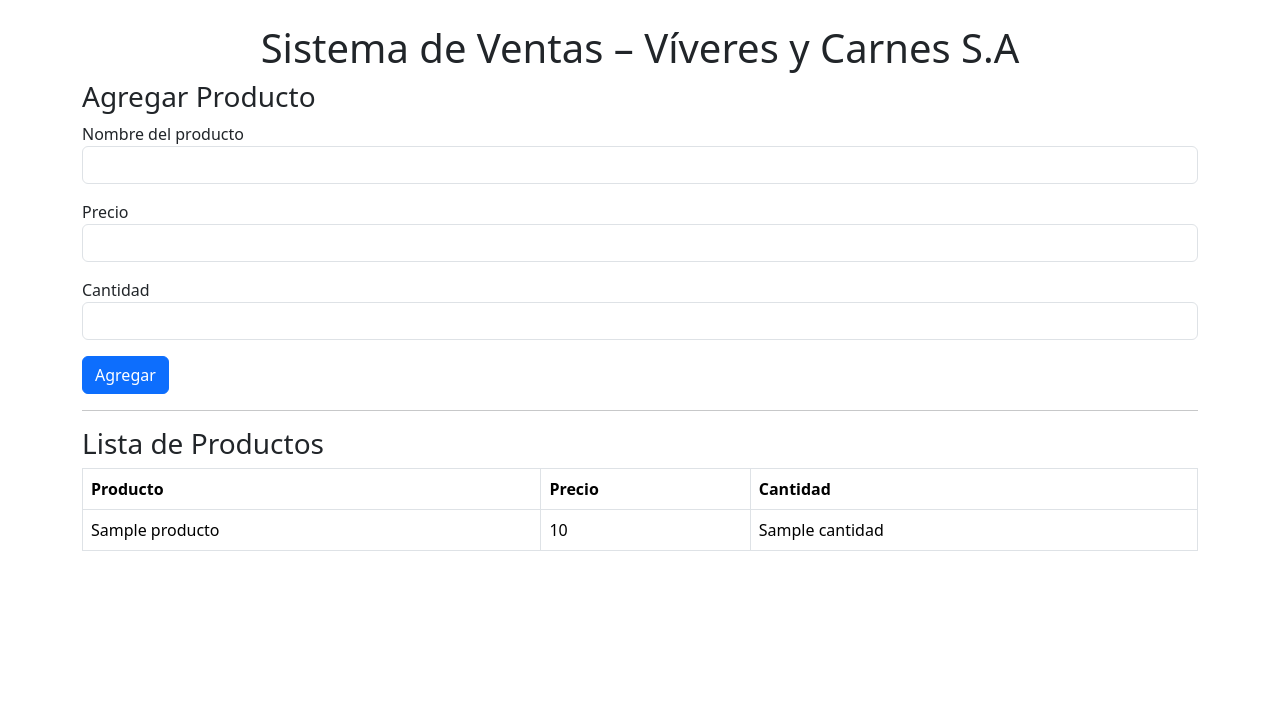
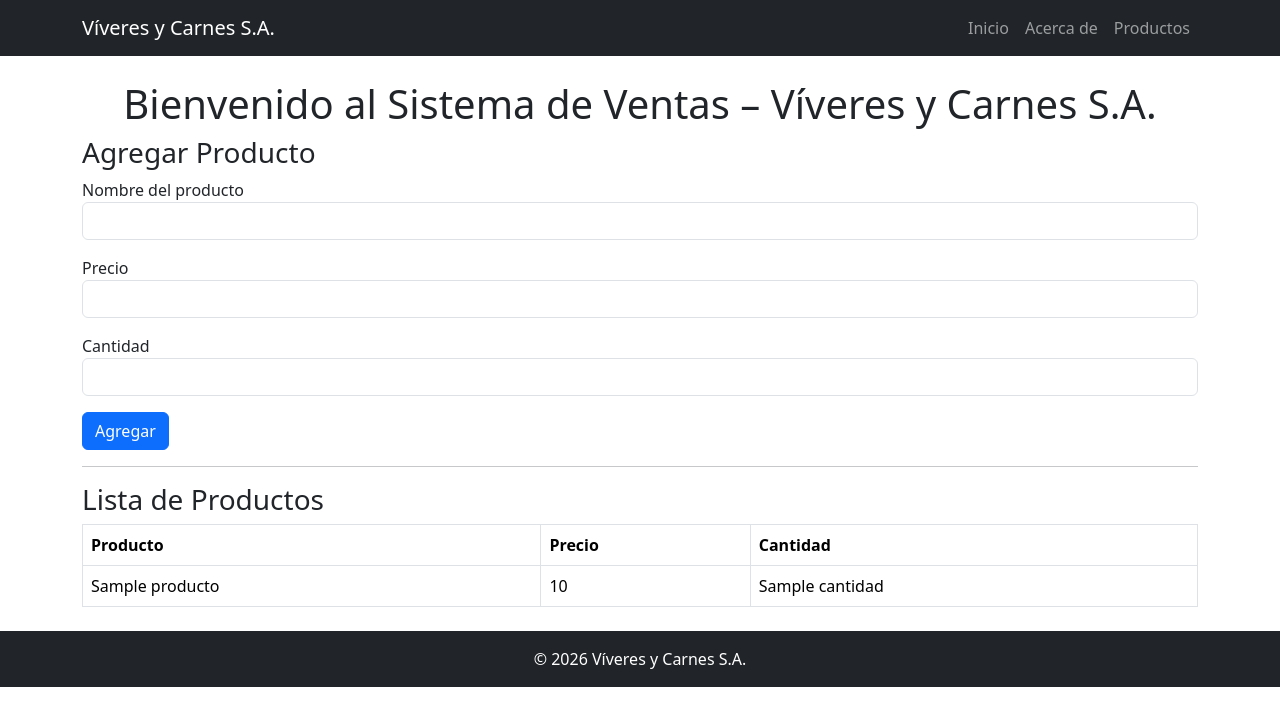
Before and after one commit to EDUISGALEAS/Desarrollo_De_App_Web_2526, a Flask app: template templates/index.html in a window 1280 px wide. Shown: the top 726 px of the page. Run offline with Flask 3, Linux system fonts and the light colour scheme; the template is opened without the code that fills it: most values are stand-ins (such as "Sample title", 1, 10 or a date in 2020).

Commit message:
Agregar base.html, about.html, index.html actualizado y rutas en app.py

```diff
--- a/app.py
+++ b/app.py
@@ -7,6 +7,14 @@ productos = []
 @app.route("/")
 def inicio():
     return render_template("index.html", productos=productos)
+
+@app.route("/about")
+def about():
+    return render_template("about.html")  # Página Acerca de
+
+@app.route("/productos")
+def productos_page():
+    return render_template("index.html", productos=productos)  # Lista de productos
 
 @app.route("/agregar", methods=["POST"])
 def agregar():
--- /dev/null
+++ b/templates/base.html
@@ -0,0 +1,34 @@
+<!DOCTYPE html>
+<html lang="es">
+<head>
+    <meta charset="UTF-8">
+    <title>{% block title %}Sistema de Ventas{% endblock %}</title>
+    <link href="https://cdn.jsdelivr.net/npm/bootstrap@5.3.2/dist/css/bootstrap.min.css" rel="stylesheet">
+    <link rel="stylesheet" href="{{ url_for('static', filename='styles.css') }}">
+</head>
+<body>
+
+<nav class="navbar navbar-expand-lg navbar-dark bg-dark">
+  <div class="container">
+    <a class="navbar-brand" href="/">Víveres y Carnes S.A.</a>
+    <div class="collapse navbar-collapse">
+      <ul class="navbar-nav ms-auto">
+        <li class="nav-item"><a class="nav-link" href="/">Inicio</a></li>
+        <li class="nav-item"><a class="nav-link" href="/about">Acerca de</a></li>
+        <li class="nav-item"><a class="nav-link" href="/productos">Productos</a></li>
+      </ul>
+    </div>
+  </div>
+</nav>
+
+<div class="container mt-4">
+    {% block content %}
+    {% endblock %}
+</div>
+
+<footer class="bg-dark text-white text-center p-3 mt-4">
+    &copy; 2026 Víveres y Carnes S.A.
+</footer>
+
+</body>
+</html>
--- a/templates/index.html
+++ b/templates/index.html
@@ -1,62 +1,43 @@
-<!DOCTYPE html>
-<html>
-<head>
-<title>Víveres y Carnes</title>
+{% extends "base.html" %}
 
-<link href="https://cdn.jsdelivr.net/npm/bootstrap@5.3.2/dist/css/bootstrap.min.css" rel="stylesheet">
+{% block title %}Inicio - Sistema de Ventas{% endblock %}
 
-</head>
-
-<body class="container mt-4">
-
-<h1 class="text-center">Sistema de Ventas – Víveres y Carnes S.A</h1>
+{% block content %}
+<h1 class="text-center">Bienvenido al Sistema de Ventas – Víveres y Carnes S.A.</h1>
 
 <h3>Agregar Producto</h3>
 
 <form action="/agregar" method="POST">
-
     <div class="mb-3">
         <label>Nombre del producto</label>
         <input type="text" name="nombre" class="form-control" required>
     </div>
-
     <div class="mb-3">
         <label>Precio</label>
         <input type="number" name="precio" class="form-control" required>
     </div>
-
     <div class="mb-3">
         <label>Cantidad</label>
         <input type="number" name="cantidad" class="form-control" required>
     </div>
-
     <button class="btn btn-primary">Agregar</button>
-
 </form>
 
 <hr>
 
 <h3>Lista de Productos</h3>
-
 <table class="table table-bordered">
-
 <tr>
     <th>Producto</th>
     <th>Precio</th>
     <th>Cantidad</th>
 </tr>
-
 {% for p in productos %}
-
 <tr>
     <td>{{ p.nombre }}</td>
     <td>{{ p.precio }}</td>
     <td>{{ p.cantidad }}</td>
 </tr>
-
 {% endfor %}
-
 </table>
-
-</body>
-</html>
+{% endblock %}
```
Also changed, not shown: templates/about.html (added, +8 -0 lines). Lines whose indentation alone changed are shown as unchanged.
